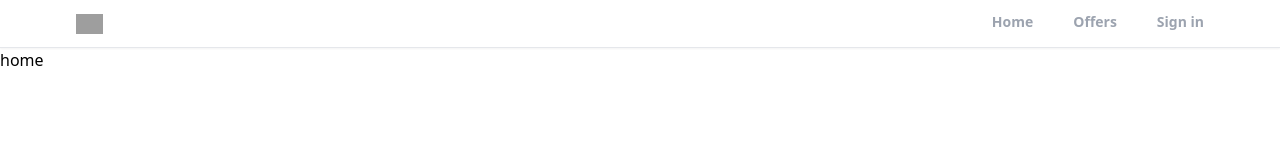
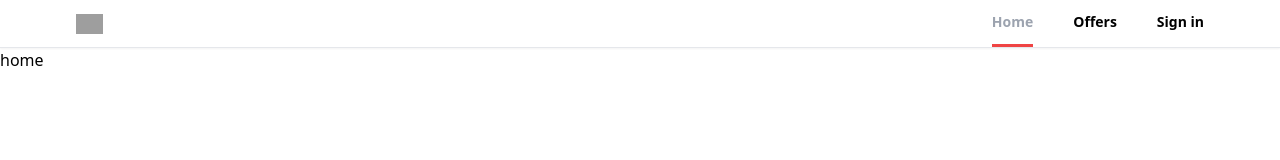
Before and after one commit to Rainbow2544/Realtor-clone-reactJS-real-project, a React (Create React App) app: page / in a window 1280 px wide. Shown: the top 160 px of the page. Built offline with nearby package versions, Linux system fonts and the light colour scheme; grey boxes are pictures that could not be loaded.

Commit message:
fix tailwind css bugs

```diff
--- a/package.json
+++ b/package.json
@@ -38,8 +38,9 @@
     ]
   },
   "devDependencies": {
+    "@tailwindcss/forms": "^0.5.2",
     "autoprefixer": "^10.4.13",
     "postcss": "^8.4.21",
-    "tailwindcss": "^3.2.7"
+    "tailwindcss": "^3.1.6"
   }
 }
--- a/src/components/Header.jsx
+++ b/src/components/Header.jsx
@@ -1,43 +1,59 @@
-import React from 'react'
+import { useEffect, useState } from 'react'
 import { useLocation, useNavigate } from 'react-router-dom'
 
 export default function Header() {
   const location = useLocation();
   const navigate = useNavigate();
 
-  //console.log(location.pathname);
+  const [pageState, setPageState] = useState("Sign in");
 
-  function pathMathRoute(route){
-    if(route === location.pathname){
+
+
+  function pathMatchRoute(route) {
+    if (route === location.pathname) {
       return true;
     }
   }
 
-  function pathNavigation(path){
-    navigate(path);
-  }
+
   return (
     <div className='bg-white border-b shadow-sm sticky top-0 z-50'>
       <header className='flex justify-between items-center px-3 max-w-6xl mx-auto'>
             <div>
                 <img src='https://static.rdc.moveaws.com/images/logos/rdc-logo-default.svg' alt="logo"
-                className='h-5 cursor-pointer'/>
+                className='h-5 cursor-pointer'onClick ={() => navigate("/")}/>
             </div>
             <div>
                 <ul className='flex space-x-10'>
-                    <li className={`py-3 text-sm font-semibold text-gray-400 border-b-[3px]
-                    border-b-transparent ${pathMathRoute("/") && "text-black border-b-red-700"}` }
-                    onClick ={() => navigate("/")} >Home</li>
-                    <li className={`py-3 text-sm font-semibold text-gray-400 border-b-[3px]
-                    border-b-transparent ${pathMathRoute("/offers") && "text-black border-b-red-700"}` }
-                    onClick ={() => navigate("/offers")}>Offers</li>
-                    <li className={`py-3 text-sm font-semibold text-gray-400 border-b-[3px]
-                    border-b-transparent ${pathMathRoute("/sign-in") && "text-black border-b-red-700"}` }
-                    onClick ={() => navigate("/sign-in")}>Sign in</li>
+                  <li
+                    className={`cursor-pointer py-3 text-sm font-semibold text-black hover:border-b-[3px] hover:border-b-red-500 ${
+                      pathMatchRoute("/") && "text-gray-400 border-b-[3px] border-b-red-500"
+                    }`}
+                    onClick={() => navigate("/")}
+                  >
+                    Home
+                  </li>
+                  <li
+                    className={`cursor-pointer py-3 text-sm font-semibold text-black hover:border-b-[3px] hover:border-b-red-500  ${
+                      pathMatchRoute("/offers") && "text-gray-400 border-b-[3px] border-b-red-500"
+                    }`}
+                    onClick={() => navigate("/offers")}
+                  >
+                    Offers
+                  </li>
+                  <li
+                    className={`cursor-pointer py-3 text-sm font-semibold text-black hover:border-b-[3px] hover:border-b-red-500  ${
+                      (pathMatchRoute("/sign-in") || pathMatchRoute("/profile")) &&
+                      "text-gray-400 border-b-[3px] border-b-red-500"
+                    }`}
+                    onClick={() => navigate("/profile")}
+                  >
+                    Sign in
+                  </li>
                 </ul>
             </div>
         </header>
 
     </div>
-  )
+  );
 }
--- a/tailwind.config.js
+++ b/tailwind.config.js
@@ -1,4 +1,4 @@
-/** @type {import('tailwindcss').Config} */
+
 module.exports = {
   content: [
     "./src/**/*.{js,jsx,ts,tsx}",
@@ -6,5 +6,5 @@ module.exports = {
   theme: {
     extend: {},
   },
-  plugins: [],
+  plugins: [require("@tailwindcss/forms")],
 }
```
Also changed, not shown: 1 other file (tests, documents, lock files or other folders).
